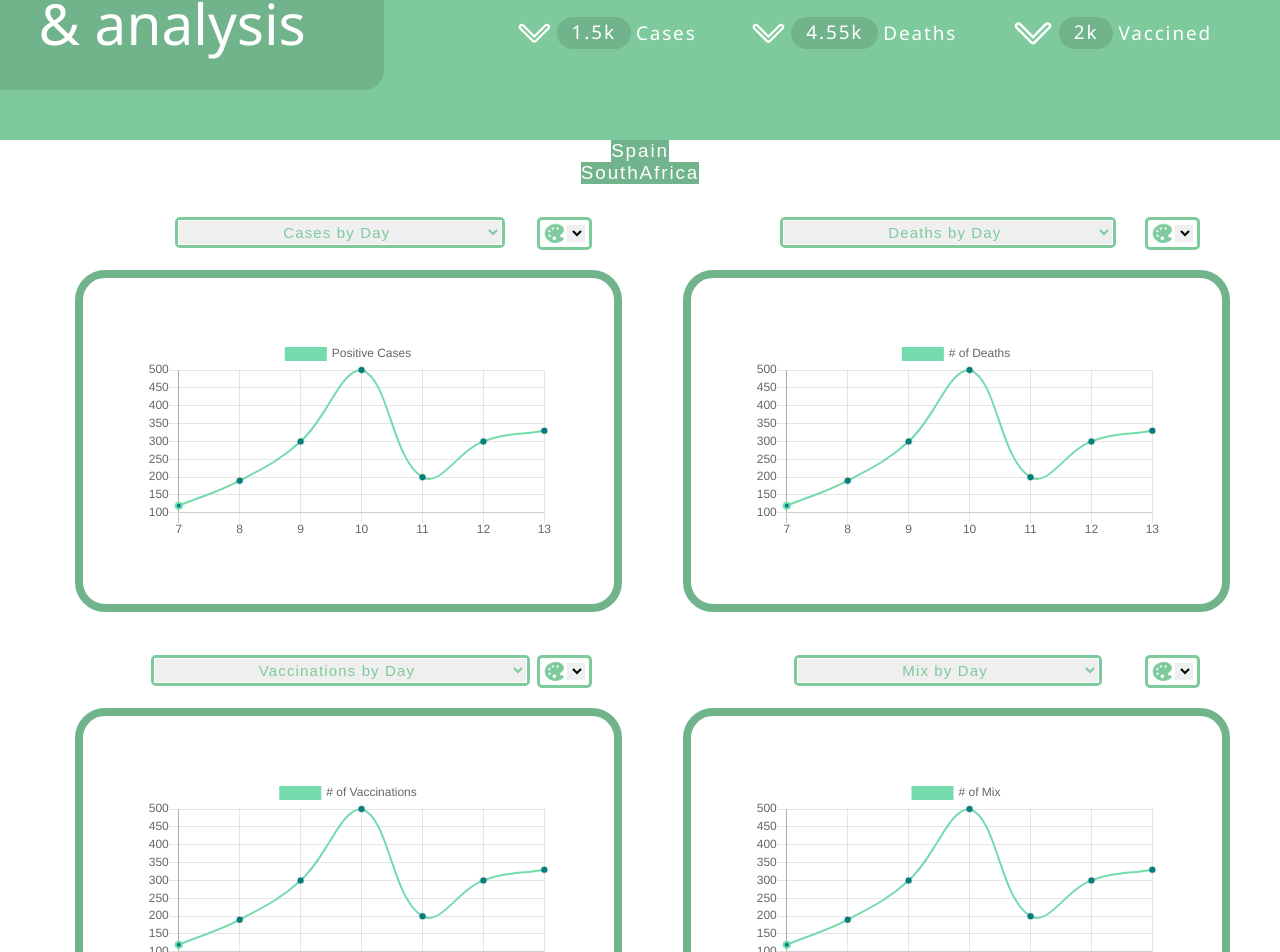
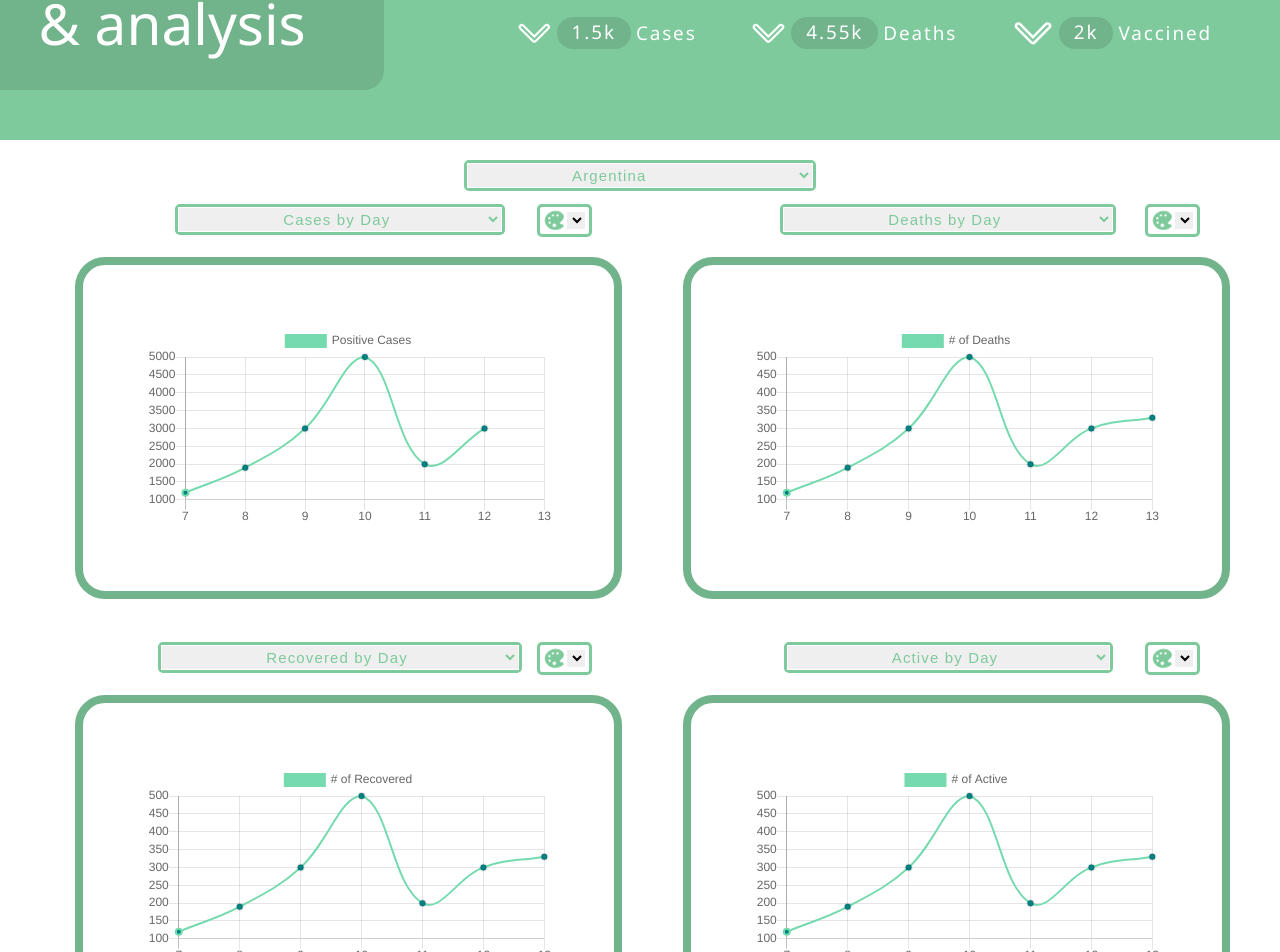
Before and after one commit to dcanalsPoly/Capstone, a React (Create React App) app in the folder my-app/frontend/: page / in a window 1280 px wide. Shown: the part 301-1253 px from the top of the page. Built offline with nearby package versions, Linux system fonts and the light colour scheme; no server answers.

Commit message:
changes in UI and variables, added countrySelector and fetch data

```diff
--- a/my-app/frontend/src/App.js
+++ b/my-app/frontend/src/App.js
@@ -6,17 +6,17 @@ import Footer from './components/Footer';
 
 function App() {
 
-  const [selection, setSelection] = useState("japan");
+  // const [selection, setSelection] = useState("japan");
 
-  console.log(selection)
+  // console.log(selection)
 
   return (
     <div className="App">
       <Header/>
-      {/* <Content/> */}
-      <button className="menuButton" onClick={() => setSelection("spain")}>Spain</button>
+      <Content/>
+      {/* <button className="menuButton" onClick={() => setSelection("spain")}>Spain</button>
       <button className="menuButton" onClick={() => setSelection("south-africa")}>SouthAfrica</button>
-      <Content country = {selection}/>
+      <Content country = {selection}/> */}
       <Footer/>
     </div>
   );
--- a/my-app/frontend/src/components/Content.js
+++ b/my-app/frontend/src/components/Content.js
@@ -3,16 +3,44 @@ import Graph from './Graph';
 import ColorblindButton from './ColorblindButton';
 import GraphSelector from './GraphSelector';
 import GraphTab from './GraphTab';
-import React, { useState } from 'react';
+import React, { useState, useEffect } from 'react';
+//import axios from "axios";
 
 function Content() {
+    //
+    //Country Selection
+    //
+    const [selection, setSelection] = useState("argentina");
+    var countries = ["portugal", "south-africa", "denmark", "thailand", "uruguay", "argentina", "philippines", "bahamas", "jamaica", "taiwan", "greece", "cuba", "panama", "egypt", "norway", "dominican-republic", "guatemala", "south-korea", "venezuela", "israel"];
+    //
+    //Data Recollection
+    //
+    const [countryData, setCountryData] = useState({});
+    var counter = 0;
+    const dataFetch = async () => {
+        console.log('entered the dataFetc');
+        await fetch('https://api.covid19api.com/live/country/' + selection + '/status/confirmed?from=2021-03-24T00:00:00Z&to=2021-04-01T00:00:00Z')
+            .then(response => response.json())
+            .then(data =>
+                {
+                    setCountryData(data[0]);
+                    console.log(data[0]);
+                    console.log(countryData);
+                });
+        counter++;
+    };
+    useEffect(() => {
+        if (counter == 0)
+            dataFetch();
+    }, []);
+
     //
     //Graph dropdown
     //
     const [casesGraphType, setCasesGraphType] = useState("casesByDay");
     const [deathsGraphType, setDeathsGraphType] = useState("deathsByDay");
-    const [vaccinationisGraphType, setVaccinationsGraphType] = useState("vaccinationsByDay");
-    const [mixGraphType, setMixGraphType] = useState("mixByDay");
+    const [recoveredGraphType, setRecoveredGraphType] = useState("recoveredByDay");
+    const [activeGraphType, setActiveGraphType] = useState("activeByDay");
 
     var casesGraphKind;
     var casesGraphXAxis = [];
@@ -24,21 +52,21 @@ function Content() {
     var deathsGraphYAxis = [];
     var deathsGraphLabel = [];
     //
-    var vaccinationsGraphKind;
-    var vaccinationsGraphXAxis = [];
-    var vaccinationsGraphYAxis = [];
-    var vaccinationsGraphLabel = [];
+    var recoveredGraphKind;
+    var recoveredGraphXAxis = [];
+    var recoveredGraphYAxis = [];
+    var recoveredGraphLabel = [];
     //
-    var mixGraphKind;
-    var mixGraphXAxis = [];
-    var mixGraphYAxis = [];
-    var mixGraphLabel = [];
+    var activeGraphKind;
+    var activeGraphXAxis = [];
+    var activeGraphYAxis = [];
+    var activeGraphLabel = [];
 
     var objetoTest = {
         cases:{
             byDay:{
                 xAxis: ["7", "8", "9", "10", "11", "12", "13"],
-                yAxis: [120, 190, 300, 500, 200, 300, 330],
+                yAxis: [1200, 1900, 3000, 5000, 2000, 3000],
                 label: "Positive Cases"
             },
             byMonth:{
@@ -69,59 +97,59 @@ function Content() {
                 label: "# of Deaths"
             },
         },
-        vaccinations:{
+        recovered:{
             byDay:{
                 xAxis: ["7", "8", "9", "10", "11", "12", "13"],
                 yAxis: [120, 190, 300, 500, 200, 300, 330],
-                label: "# of Vaccinations"
+                label: "# of Recovered"
             },
             byMonth:{
                 xAxis: ["November, 20","December, 20","January, 21","February, 21","March, 21", "April, 21"],
                 yAxis: [1200, 1900, 3000, 5000, 2000, 3000],
-                label: "# of Vaccinations"
+                label: "# of Recovered"
             },
             byRegion:{
                 xAxis: ["Region 1", "Region 2", "Region 3", "Region 4", "Region 5", "Region 6", ],
                 yAxis: [1200, 190, 300, 50, 2000, 30000],
-                label: "# of Vaccinations"
+                label: "# of Recovered"
             },
         },
         //we have to set up this to work with more than one dataset
-        mix:{
+        active:{
             byDay:{
                 xAxis: ["7", "8", "9", "10", "11", "12", "13"],
                 yAxis: [120, 190, 300, 500, 200, 300, 330],
-                label: "# of Mix"
+                label: "# of Active"
             },
             byMonth:{
                 xAxis: ["November, 20","December, 20","January, 21","February, 21","March, 21", "April, 21"],
                 yAxis: [1200, 1900, 3000, 5000, 2000, 3000],
-                label: "# of Mix"
+                label: "# of Active"
             },
             byRegion:{
                 xAxis: ["Region 1", "Region 2", "Region 3", "Region 4", "Region 5", "Region 6", ],
                 yAxis: [1200, 190, 300, 50, 2000, 30000],
-                label: "# of Mix"
+                label: "# of Active"
             },
         }
     };
 
 
-    if (casesGraphType == "casesByDay")
+    if (casesGraphType === "casesByDay")
     {
         casesGraphKind = "line";
         casesGraphXAxis = objetoTest.cases.byDay.xAxis;
         casesGraphYAxis = objetoTest.cases.byDay.yAxis;
         casesGraphLabel = objetoTest.cases.byDay.label;
     }
-    else if (casesGraphType == "casesByMonth")
+    else if (casesGraphType === "casesByMonth")
     {
         casesGraphKind = "bar";
         casesGraphXAxis = objetoTest.cases.byMonth.xAxis;
         casesGraphYAxis = objetoTest.cases.byMonth.yAxis;
         casesGraphLabel = objetoTest.cases.byMonth.label;
     }
-    else if (casesGraphType == "casesByRegion")
+    else if (casesGraphType === "casesByRegion")
     {
         casesGraphKind = "pie";
         casesGraphXAxis = objetoTest.cases.byRegion.xAxis;
@@ -129,21 +157,21 @@ function Content() {
         casesGraphLabel = objetoTest.cases.byRegion.label;
     }
     //
-    if (deathsGraphType == "deathsByDay")
+    if (deathsGraphType === "deathsByDay")
     {
         deathsGraphKind = "line";
         deathsGraphXAxis = objetoTest.deaths.byDay.xAxis;
         deathsGraphYAxis = objetoTest.deaths.byDay.yAxis;
         deathsGraphLabel = objetoTest.deaths.byDay.label;
     }
-    else if (deathsGraphType == "deathsByMonth")
+    else if (deathsGraphType === "deathsByMonth")
     {
         deathsGraphKind = "bar";
         deathsGraphXAxis = objetoTest.deaths.byMonth.xAxis;
         deathsGraphYAxis = objetoTest.deaths.byMonth.yAxis;
         deathsGraphLabel = objetoTest.deaths.byMonth.label;
     }
-    else if (deathsGraphType == "deathsByRegion")
+    else if (deathsGraphType === "deathsByRegion")
     {
         deathsGraphKind = "pie";
         deathsGraphXAxis = objetoTest.deaths.byRegion.xAxis;
@@ -151,52 +179,52 @@ function Content() {
         deathsGraphLabel = objetoTest.deaths.byRegion.label;
     }
     //
-    if (vaccinationisGraphType == "vaccinationsByDay")
+    if (recoveredGraphType === "recoveredByDay")
     {
-        vaccinationsGraphKind = "line";
-        vaccinationsGraphXAxis = objetoTest.vaccinations.byDay.xAxis;
-        vaccinationsGraphYAxis = objetoTest.vaccinations.byDay.yAxis;
-        vaccinationsGraphLabel = objetoTest.vaccinations.byDay.label;
+        recoveredGraphKind = "line";
+        recoveredGraphXAxis = objetoTest.recovered.byDay.xAxis;
+        recoveredGraphYAxis = objetoTest.recovered.byDay.yAxis;
+        recoveredGraphLabel = objetoTest.recovered.byDay.label;
     }
-    else if (vaccinationisGraphType == "vaccinationsByMonth")
+    else if (recoveredGraphType === "recoveredByMonth")
     {
-        vaccinationsGraphKind = "bar";
-        vaccinationsGraphXAxis = objetoTest.vaccinations.byMonth.xAxis;
-        vaccinationsGraphYAxis = objetoTest.vaccinations.byMonth.yAxis;
-        vaccinationsGraphLabel = objetoTest.vaccinations.byMonth.label;
+        recoveredGraphKind = "bar";
+        recoveredGraphXAxis = objetoTest.recovered.byMonth.xAxis;
+        recoveredGraphYAxis = objetoTest.recovered.byMonth.yAxis;
+        recoveredGraphLabel = objetoTest.recovered.byMonth.label;
     }
-    else if (vaccinationisGraphType == "vaccinationsByRegion")
+    else if (recoveredGraphType === "recoveredByRegion")
     {
-        vaccinationsGraphKind = "pie";
-        vaccinationsGraphXAxis = objetoTest.vaccinations.byRegion.xAxis;
-        vaccinationsGraphYAxis = objetoTest.vaccinations.byRegion.yAxis;
-        vaccinationsGraphLabel = objetoTest.vaccinations.byRegion.label;
+        recoveredGraphKind = "pie";
+        recoveredGraphXAxis = objetoTest.recovered.byRegion.xAxis;
+        recoveredGraphYAxis = objetoTest.recovered.byRegion.yAxis;
+        recoveredGraphLabel = objetoTest.recovered.byRegion.label;
     }
     //
-    if (mixGraphType == "mixByDay")
+    if (activeGraphType === "activeByDay")
     {
-        mixGraphKind = "line";
-        mixGraphXAxis = objetoTest.mix.byDay.xAxis;
-        mixGraphYAxis = objetoTest.mix.byDay.yAxis;
-        mixGraphLabel = objetoTest.mix.byDay.label;
+        activeGraphKind = "line";
+        activeGraphXAxis = objetoTest.active.byDay.xAxis;
+        activeGraphYAxis = objetoTest.active.byDay.yAxis;
+        activeGraphLabel = objetoTest.active.byDay.label;
     }
-    else if (mixGraphType == "mixByMonth")
+    else if (activeGraphType === "activeByMonth")
     {
-        mixGraphKind = "bar";
-        mixGraphXAxis = objetoTest.mix.byMonth.xAxis;
-        mixGraphYAxis = objetoTest.mix.byMonth.yAxis;
-        mixGraphLabel = objetoTest.mix.byMonth.label;
+        activeGraphKind = "bar";
+        activeGraphXAxis = objetoTest.active.byMonth.xAxis;
+        activeGraphYAxis = objetoTest.active.byMonth.yAxis;
+        activeGraphLabel = objetoTest.active.byMonth.label;
     }
-    else if (mixGraphType == "mixByRegion")
+    else if (activeGraphType === "activeByRegion")
     {
-        mixGraphKind = "pie";
-        mixGraphXAxis = objetoTest.mix.byRegion.xAxis;
-        mixGraphYAxis = objetoTest.mix.byRegion.yAxis;
-        mixGraphLabel = objetoTest.mix.byRegion.label;
+        activeGraphKind = "pie";
+        activeGraphXAxis = objetoTest.active.byRegion.xAxis;
+        activeGraphYAxis = objetoTest.active.byRegion.yAxis;
+        activeGraphLabel = objetoTest.active.byRegion.label;
     }
 
     //
-    //Colorblind
+    //Colorblind Variables
     //
     const [casesLightColor, setCasesLightColor] = useState('#007965');
     const [casesNormalColor, setCasesNormalColor] = useState('#018383');
@@ -208,15 +236,15 @@ function Content() {
     const [deathsDarkColor, setDeathsDarkColor] = useState('#2d6187');
     const [deathsLineColor, setDeathsLineColor] = useState('#75daad');
     //
-    const [vaccinationsLightColor, setVaccinationsLightColor] = useState('#007965');
-    const [vaccinationsNormalColor, setVaccinationsNormalColor] = useState('#018383');
-    const [vaccinationsDarkColor, setVaccinationsDarkColor] = useState('#2d6187');
-    const [vaccinationsLineColor, setVaccinationsLineColor] = useState('#75daad');
+    const [recoveredLightColor, setRecoveredLightColor] = useState('#007965');
+    const [recoveredNormalColor, setRecoveredNormalColor] = useState('#018383');
+    const [recoveredDarkColor, setRecoveredDarkColor] = useState('#2d6187');
+    const [recoveredLineColor, setRecoveredLineColor] = useState('#75daad');
     //
-    const [mixLightColor, setMixLightColor] = useState('#007965');
-    const [mixNormalColor, setMixNormalColor] = useState('#018383');
-    const [mixDarkColor, setMixDarkColor] = useState('#2d6187');
-    const [mixLineColor, setMixLineColor] = useState('#75daad');
+    const [activeLightColor, setActiveLightColor] = useState('#007965');
+    const [activeNormalColor, setActiveNormalColor] = useState('#018383');
+    const [activeDarkColor, setActiveDarkColor] = useState('#2d6187');
+    const [activeLineColor, setActiveLineColor] = useState('#75daad');
 
     function pieColorAmount (lightColor, normalColor, darkColor, graphYAxis) {
         var colors = [];
@@ -251,6 +279,32 @@ function Content() {
     }
 
     return <div className="content">
+        <div className="selectDiv">
+            <div className="dropDiv">
+                <select className= "tester dropButton customH2Dark" onChange={(e) => {setSelection(e.target.value);}}>
+                    <option value="argentina">Argentina</option>
+                    <option value="bahamas">Bahamas</option>
+                    <option value="cuba">Cuba</option>
+                    <option value="denmark">Denmark</option>
+                    <option value="dominican-republic">Dominican Republic</option>
+                    <option value="egypt">Egypt</option>
+                    <option value="greece">Greece</option>
+                    <option value="guatemala">Guatemala</option>
+                    <option value="israel">Israel</option>
+                    <option value="jamaica">Jamaica</option>
+                    <option value="norway">Norway</option>
+                    <option value="panama">Panama</option>
+                    <option value="philippines">Philippines</option>
+                    <option value="portugal">Portugal</option>
+                    <option value="south-africa">South Africa</option>
+                    <option value="south-korea">South Korea</option>
+                    <option value="taiwan">Taiwan</option>
+                    <option value="thailand">Thailand</option>
+                    <option value="uruguay">Uruguay</option>
+                    <option value="venezuela">Venezuela</option>
+                </select>
+            </div>
+        </div>
 
         <div className="graphRow padding">
             {/*Cases*/}
@@ -275,69 +329,26 @@ function Content() {
         </div>
 
         <div className="graphRow padding">
-            {/*Vaccinations*/}
+            {/*Recovered*/}
             <div className="graphColumn">
                 <div className="graphOptions">
                     <span className="span"></span>
-                    <GraphSelector tabType={"Vaccinations"} graphType={vaccinationisGraphType} setGraphType={setVaccinationsGraphType}/>
-                    <ColorblindButton setLightColor={setVaccinationsLightColor} setNormalColor={setVaccinationsNormalColor} setDarkColor={setVaccinationsDarkColor} setLineColor={setVaccinationsLineColor}/>
+                    <GraphSelector tabType={"Recovered"} graphType={recoveredGraphType} setGraphType={setRecoveredGraphType}/>
+                    <ColorblindButton setLightColor={setRecoveredLightColor} setNormalColor={setRecoveredNormalColor} setDarkColor={setRecoveredDarkColor} setLineColor={setRecoveredLineColor}/>
                 </div>
-                <Graph graph={vaccinationsGraphKind} xAxis={vaccinationsGraphXAxis} yAxis={vaccinationsGraphYAxis} Label={vaccinationsGraphLabel} colors={vaccinationsGraphKind === "pie" ? pieColorAmount(vaccinationsLightColor, vaccinationsNormalColor, vaccinationsDarkColor, vaccinationsGraphYAxis) : lineAndBarColorAmount(vaccinationsNormalColor, vaccinationsGraphYAxis)} lineColor={vaccinationsLineColor}/>
+                <Graph graph={recoveredGraphKind} xAxis={recoveredGraphXAxis} yAxis={recoveredGraphYAxis} Label={recoveredGraphLabel} colors={recoveredGraphKind === "pie" ? pieColorAmount(recoveredLightColor, recoveredNormalColor, recoveredDarkColor, recoveredGraphYAxis) : lineAndBarColorAmount(recoveredNormalColor, recoveredGraphYAxis)} lineColor={recoveredLineColor}/>
             </div>
 
-            {/*Mix*/}
+            {/*Active*/}
             <div className="graphColumn">
                 <div className="graphOptions">
                     <span className="span"></span>
-                    <GraphSelector tabType={"Mix"} graphType={mixGraphType} setGraphType={setMixGraphType}/>
-                    <ColorblindButton setLightColor={setMixLightColor} setNormalColor={setMixNormalColor} setDarkColor={setMixDarkColor} setLineColor={setMixLineColor}/>
+                    <GraphSelector tabType={"Active"} graphType={activeGraphType} setGraphType={setActiveGraphType}/>
+                    <ColorblindButton setLightColor={setActiveLightColor} setNormalColor={setActiveNormalColor} setDarkColor={setActiveDarkColor} setLineColor={setActiveLineColor}/>
                 </div>
-                <Graph graph={mixGraphKind} xAxis={mixGraphXAxis} yAxis={mixGraphYAxis} Label={mixGraphLabel} colors={mixGraphKind === "pie" ? pieColorAmount(mixLightColor, mixNormalColor, mixDarkColor, mixGraphYAxis) : lineAndBarColorAmount(mixNormalColor, mixGraphYAxis)} lineColor={mixLineColor}/>
+                <Graph graph={activeGraphKind} xAxis={activeGraphXAxis} yAxis={activeGraphYAxis} Label={activeGraphLabel} colors={activeGraphKind === "pie" ? pieColorAmount(activeLightColor, activeNormalColor, activeDarkColor, activeGraphYAxis) : lineAndBarColorAmount(activeNormalColor, activeGraphYAxis)} lineColor={activeLineColor}/>
             </div>
         </div>
     </div>
 }
 export default Content;
-
-// import React, { useState, useEffect } from 'react';
-// import axios from "axios";
-
-// function Content(props) {
-
-//     const [countryData, setCountryData] = useState([]);
-//     const [loading, setLoading] = useState(false);
-
-//     useEffect(() => {
-//         console.log("In Use Effect")
-//         const fetchData = async () => {
-//         const { data: result } = await axios.get('https://api.covid19api.com/country/' + props.country + '/status/confirmed?from=2021-03-24T00:00:00Z&to=2021-04-01T00:00:00Z');
-//         setCountryData(result);
-//         setLoading(false);
-//         console.log(result); // runs once
-//         };
-//         fetchData();
-//     }, [setCountryData, setLoading]);
-
-//     console.log(countryData); // runs 3 times
-
-//     // const [countryData, setCountryData] = useState(() => {
-//     //     fetch('https://api.covid19api.com/country/' + props.country + '/status/confirmed?from=2021-03-24T00:00:00Z&to=2021-04-01T00:00:00Z')
-//     //         .then(response => response.json())
-//     //         .then(data => setCountryData(data))
-//     // });
-
-//     if (countryData) {
-//         countryData.forEach(element => console.log(element));
-//     }
-
-//     if (!countryData) {
-//         return <div>Waiting</div>
-//     }
-//     else if (countryData) {
-
-//         return <div className="content">
-//             <Graph graph = "line" myData = {countryData} />
-//         </div>
-//     }
-// }
-// export default Content;
--- a/my-app/frontend/src/components/GraphSelector.js
+++ b/my-app/frontend/src/components/GraphSelector.js
@@ -28,27 +28,27 @@ function GraphSelector (props) {
             </div>
         </div>
     }
-    else if (props.tabType === "Vaccinations")
+    else if (props.tabType === "Recovered")
     {
         return <div className="selectDiv">
             <div className="dropDiv">
                 <select className= "tester dropButton customH2Dark" onChange={(e) => {props.setGraphType(e.target.value);}}>
-                    <option value="vaccinationsByDay">Vaccinations by Day</option>
-                    <option value="vaccinationsByMonth">Vaccinations by Month</option>
-                    <option value="vaccinationsByRegion">Vaccinations by Region</option>
+                    <option value="recoveredByDay">Recovered by Day</option>
+                    <option value="recoveredByMonth">Recovered by Month</option>
+                    <option value="recoveredByRegion">Recovered by Region</option>
                 </select>
             </div>
         </div>
     }
     //set up this part
-    else if (props.tabType === "Mix")
+    else if (props.tabType === "Active")
     {
         return <div className="selectDiv">
             <div className="dropDiv">
                 <select className= "tester dropButton customH2Dark" onChange={(e) => {props.setGraphType(e.target.value);}}>
-                    <option value="mixByDay">Mix by Day</option>
-                    <option value="mixByMonth">Mix by Month</option>
-                    <option value="mixByRegion">Mix by Region</option>
+                    <option value="activeByDay">Active by Day</option>
+                    <option value="activeByMonth">Active by Month</option>
+                    <option value="activeByRegion">Active by Region</option>
                 </select>
             </div>
         </div>
--- a/my-app/frontend/src/components/GraphTab.js
+++ b/my-app/frontend/src/components/GraphTab.js
@@ -6,8 +6,8 @@ function GraphTab (props) {
 
     const [casesIndicator, setCasesIndicator] = useState("lineIndicator");
     const [deathsIndicator, setDeathsIndicator] = useState("invisibleIndicator");
-    const [vaccinationsIndicator, setVaccinationsIndicator] = useState("invisibleIndicator");
-    const [mixIndicator, setMixIndicator] = useState("invisibleIndicator");
+    const [recoveredIndicator, setRecoveredIndicator] = useState("invisibleIndicator");
+    const [activeIndicator, setActiveIndicator] = useState("invisibleIndicator");
 
     function showIndicator (indicator) {
         if (indicator === "Cases")
@@ -15,33 +15,33 @@ function GraphTab (props) {
 
             setCasesIndicator("lineIndicator");
             setDeathsIndicator("invisibleIndicator");
-            setVaccinationsIndicator("invisibleIndicator");
-            setMixIndicator("invisibleIndicator");
+            setRecoveredIndicator("invisibleIndicator");
+            setActiveIndicator("invisibleIndicator");
             props.setTabType("Cases");
         }
         else if (indicator === "Deaths") {
 
             setCasesIndicator("invisibleIndicator");
             setDeathsIndicator("lineIndicator");
-            setVaccinationsIndicator("invisibleIndicator");
-            setMixIndicator("invisibleIndicator");
+            setRecoveredIndicator("invisibleIndicator");
+            setActiveIndicator("invisibleIndicator");
             props.setTabType("Deaths");
         }
-        else if (indicator === "Vaccinations") {
+        else if (indicator === "Recovered") {
 
             setCasesIndicator("invisibleIndicator");
             setDeathsIndicator("invisibleIndicator");
-            setVaccinationsIndicator("lineIndicator");
-            setMixIndicator("invisibleIndicator");
-            props.setTabType("Vaccinations");
+            setRecoveredIndicator("lineIndicator");
+            setActiveIndicator("invisibleIndicator");
+            props.setTabType("Recovered");
         }
-        else if (indicator === "Mix") {
+        else if (indicator === "Active") {
 
             setCasesIndicator("invisibleIndicator");
             setDeathsIndicator("invisibleIndicator");
-            setVaccinationsIndicator("invisibleIndicator");
-            setMixIndicator("lineIndicator");
-            props.setTabType("Mix");
+            setRecoveredIndicator("invisibleIndicator");
+            setActiveIndicator("lineIndicator");
+            props.setTabType("Active");
         }
     }
 
@@ -55,12 +55,12 @@ function GraphTab (props) {
             <hr className={deathsIndicator}></hr>
         </div>
         <div className="tabColumn">
-            <span className="tabText" onClick={() => showIndicator("Vaccinations")}>Vaccinations</span>
-            <hr className={vaccinationsIndicator}></hr>
+            <span className="tabText" onClick={() => showIndicator("Recovered")}>Recovered</span>
+            <hr className={recoveredIndicator}></hr>
         </div>
         <div className="tabColumn">
-            <span className="tabText" onClick={() => showIndicator("Mix")}>Mix</span>
-            <hr className={mixIndicator}></hr>
+            <span className="tabText" onClick={() => showIndicator("Active")}>Active</span>
+            <hr className={activeIndicator}></hr>
         </div>
 
     </div>
```
